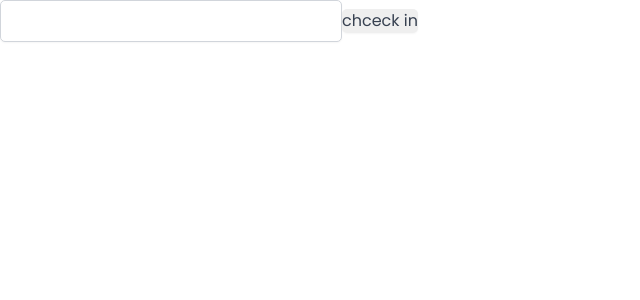
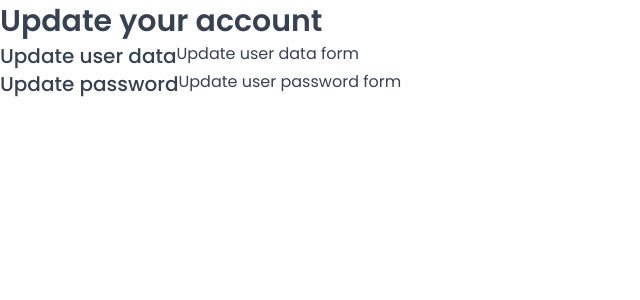
Before and after one commit to milindpawar007/the-taj-palace, a React (Vite) app: page /account in a window 1280 px wide. Shown: the top 300 px of the page, without its empty margins (0-640 px from the left). Built offline with nearby package versions, Linux system fonts and the light colour scheme; a web font is replaced by a local one.

Commit message:
feat: integrate react-router for navigation and add Row component

```diff
--- a/package.json
+++ b/package.json
@@ -12,6 +12,7 @@
   "dependencies": {
     "react": "^19.1.0",
     "react-dom": "^19.1.0",
+    "react-router-dom": "^6.30.1",
     "styled-components": "^6.1.19"
   },
   "devDependencies": {
--- a/src/App.jsx
+++ b/src/App.jsx
@@ -1,21 +1,33 @@
-
-import styled from 'styled-components'
-import GlobalStyle from './styles/GlobalStyles'
-import Button from './ui/Button'
-import Input from './ui/Input'
+import { BrowserRouter, Navigate, Route, Router, Routes } from "react-router-dom"
+import Dashboard from './pages/Dashboard'
+import Bookings from './pages/Bookings'
+import Cabins from './pages/Cabins'
+import Users from './pages/Users'
+import Settings from './pages/Settings'
+import Account from './pages/Account'
+import Login from './pages/Login'
+import PageNotFound from './pages/PageNotFound'
+import GlobalStyles from './styles/GlobalStyles'
 function App() {
 
   return (
     <>
-      <GlobalStyle />
-      <div>
+      <GlobalStyles />
+      <BrowserRouter>
+        <Routes>
+          <Route index element={<Navigate reaplace to='dashboard' />} />
+          <Route path='dashboard' element={<Dashboard />} />
+          <Route path='bookings' element={<Bookings />} />
+          <Route path='cabins' element={<Cabins />} />
+          <Route path='users' element={<Users />} />
+          <Route path='settings' element={<Settings />} />
+          <Route path='account' element={<Account />} />
+          <Route path='login' element={<Login />} />
+          <Route path='*' element={<PageNotFound />} />
+        </Routes>
 
-        <Input></Input>
-        <Button onClick={() => { alert('wass up') }}>
-          chceck in
-        </Button>
-      </div>
 
+      </BrowserRouter>
     </>
   )
 }
--- /dev/null
+++ b/src/ui/Row.jsx
@@ -0,0 +1,25 @@
+import styled, { css } from "styled-components";
+
+const Row = styled.div`
+  display: flex;
+
+  ${(props) =>
+        props.type === "horizontal" &&
+        css`
+      justify-content: space-between;
+      align-items: center;
+    `}
+
+  ${(props) =>
+        props.type === "vertical" &&
+        css`
+      flex-direction: column;
+      gap: 1.6rem;
+    `}
+`;
+
+Row.defaultProps = {
+    type: "vertical",
+};
+
+export default Row;
```
Also changed, not shown: 1 other file (tests, documents, lock files or other folders).
